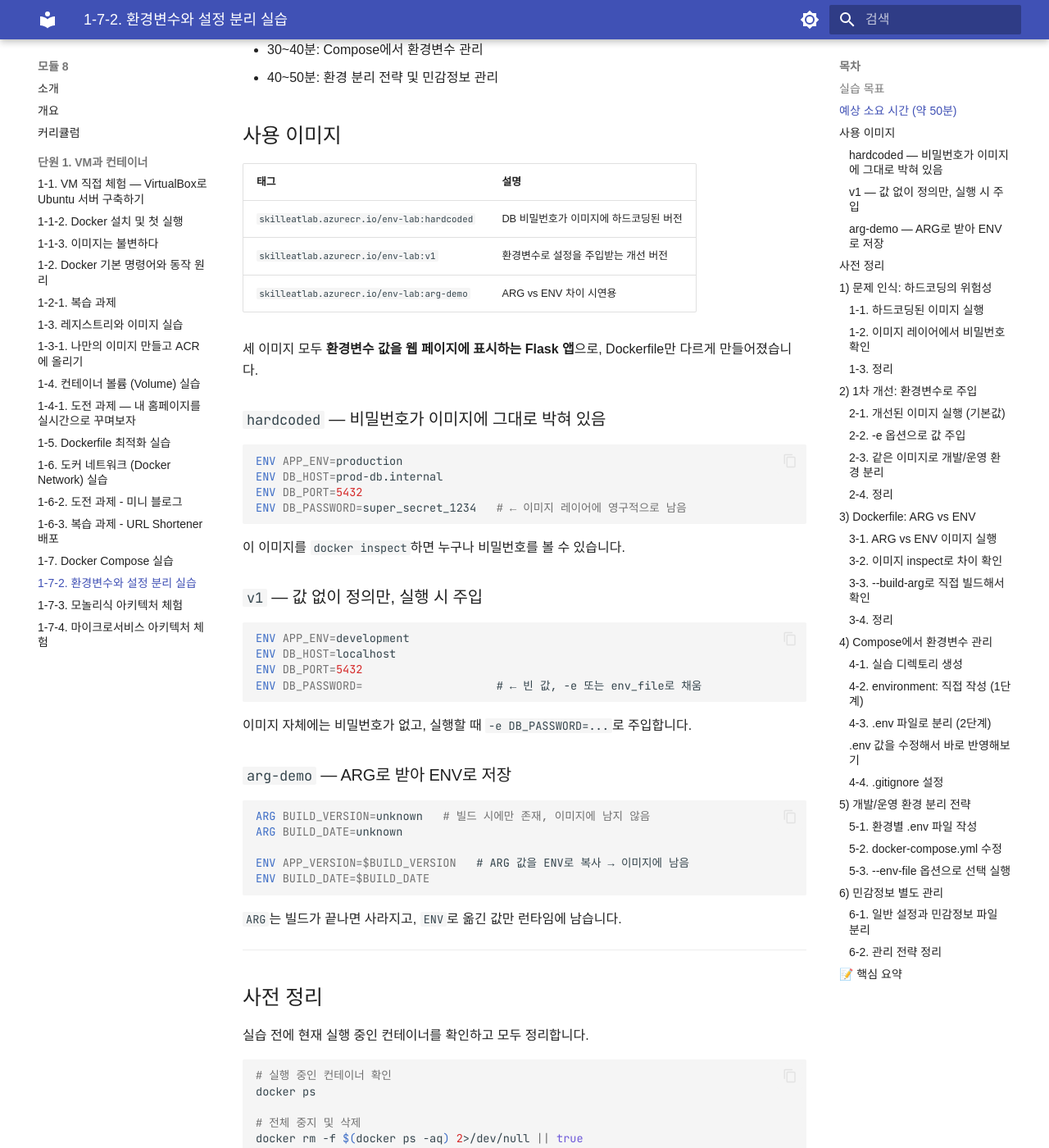
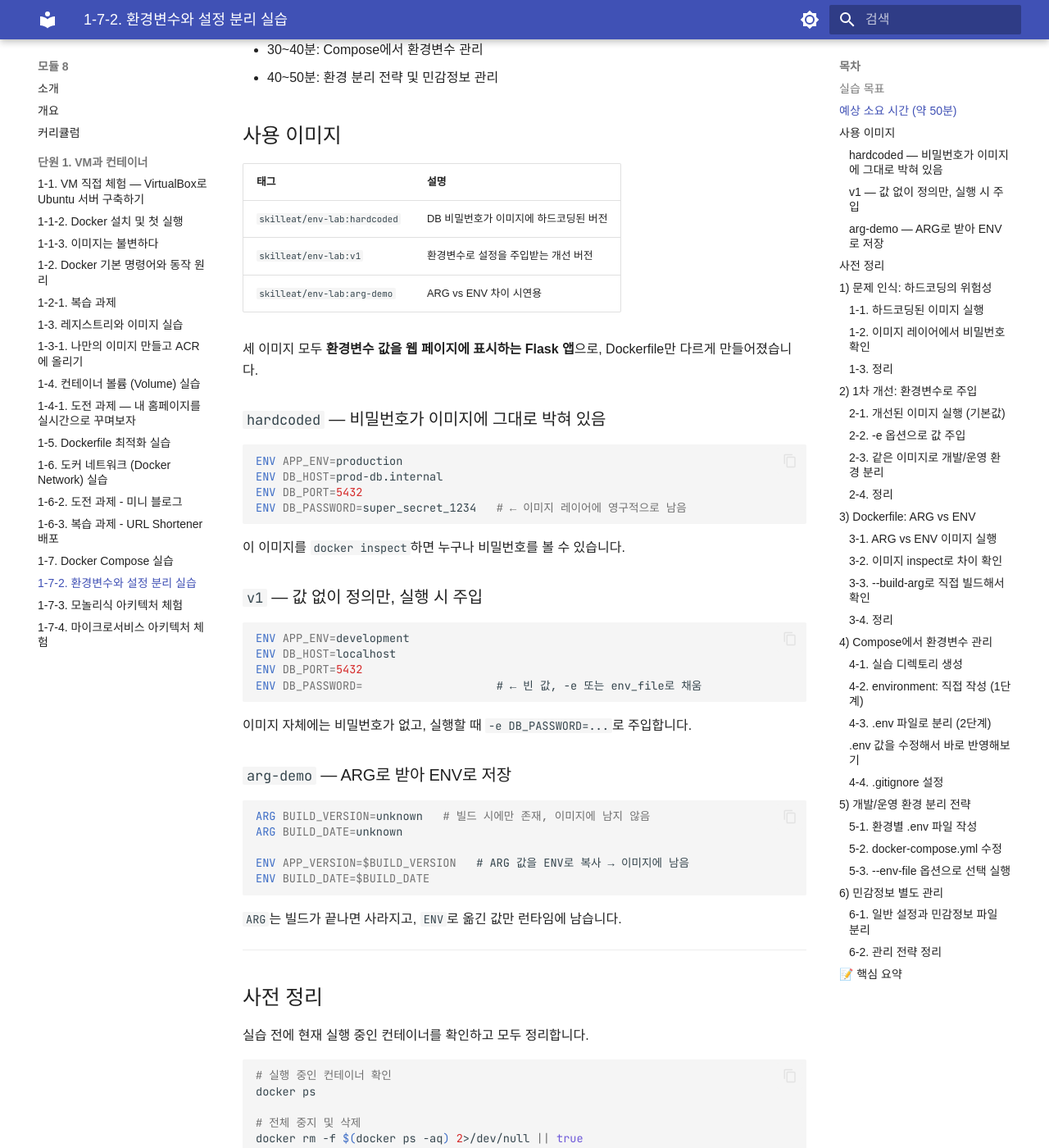
Before and after one commit to skilleat-labs/docker-k8s-labs, an MkDocs documentation site: the page built from docs/modules/module8/1-7-2.md, in a window 1280 px wide and 1400 px high, scrolled down 582 px. Shown: the whole window at 82% size. Built offline with MkDocs 1.6.1 and Material for MkDocs 9.7.7, drawn with Linux system fonts in a browser that asks for light colours; some web fonts are replaced; some of the changed text lies outside the part shown.

Commit message:
docs: 1-7-2 ACR 이미지를 Docker Hub(skilleat/) 이미지로 교체

````diff
--- a/docs/modules/module8/1-7-2.md
+++ b/docs/modules/module8/1-7-2.md
@@ -20,9 +20,9 @@
 
 | 태그 | 설명 |
 |------|------|
-| `skilleatlab.azurecr.io/env-lab:hardcoded` | DB 비밀번호가 이미지에 하드코딩된 버전 |
-| `skilleatlab.azurecr.io/env-lab:v1` | 환경변수로 설정을 주입받는 개선 버전 |
-| `skilleatlab.azurecr.io/env-lab:arg-demo` | ARG vs ENV 차이 시연용 |
+| `skilleat/env-lab:hardcoded` | DB 비밀번호가 이미지에 하드코딩된 버전 |
+| `skilleat/env-lab:v1` | 환경변수로 설정을 주입받는 개선 버전 |
+| `skilleat/env-lab:arg-demo` | ARG vs ENV 차이 시연용 |
 
 세 이미지 모두 **환경변수 값을 웹 페이지에 표시하는 Flask 앱**으로, Dockerfile만 다르게 만들어졌습니다.
 
@@ -85,7 +85,7 @@
 
 ```bash
 docker run -d --name hardcoded-app -p 5001:5000 \
-  skilleatlab.azurecr.io/env-lab:hardcoded
+  skilleat/env-lab:hardcoded
 ```
 
 브라우저에서 확인합니다.
@@ -101,7 +101,7 @@
 이미지를 inspect해서 ENV에 비밀번호가 박혀있는지 확인합니다.
 
 ```bash
-docker inspect skilleatlab.azurecr.io/env-lab:hardcoded | grep -A 20 '"Env"'
+docker inspect skilleat/env-lab:hardcoded | grep -A 20 '"Env"'
 ```
 
 관찰 포인트:
@@ -124,7 +124,7 @@
 
 ```bash
 docker run -d --name env-app -p 5001:5000 \
-  skilleatlab.azurecr.io/env-lab:v1
+  skilleat/env-lab:v1
 ```
 
 브라우저에서 확인하면 `DB_PASSWORD`가 비어있습니다.
@@ -145,7 +145,7 @@
   -e DB_HOST=prod-db.internal \
   -e DB_PORT=5432 \
   -e DB_PASSWORD=my_secure_password \
-  skilleatlab.azurecr.io/env-lab:v1
+  skilleat/env-lab:v1
 ```
 
 브라우저에서 2-1과 비교해보세요.
@@ -166,7 +166,7 @@
   -e APP_ENV=development \
   -e DB_HOST=localhost \
   -e DB_PASSWORD=devpassword \
-  skilleatlab.azurecr.io/env-lab:v1
+  skilleat/env-lab:v1
 ```
 
 **운영 환경:**
@@ -176,7 +176,7 @@
   -e APP_ENV=production \
   -e DB_HOST=prod-db.internal \
   -e DB_PASSWORD=prodpassword \
-  skilleatlab.azurecr.io/env-lab:v1
+  skilleat/env-lab:v1
 ```
 
 브라우저에서 세 개를 나란히 열어서 비교해보세요.
@@ -213,7 +213,7 @@
 
 ```bash
 docker run -d --name arg-demo -p 5001:5000 \
-  skilleatlab.azurecr.io/env-lab:arg-demo
+  skilleat/env-lab:arg-demo
 ```
 
 브라우저에서 `APP_VERSION`과 `BUILD_DATE`를 확인합니다.
@@ -225,7 +225,7 @@
 ### 3-2. 이미지 inspect로 차이 확인
 
 ```bash
-docker inspect skilleatlab.azurecr.io/env-lab:arg-demo | grep -A 20 '"Env"'
+docker inspect skilleat/env-lab:arg-demo | grep -A 20 '"Env"'
 ```
 
 관찰 포인트:
@@ -308,7 +308,7 @@
 ```yaml
 services:
   app:
-    image: skilleatlab.azurecr.io/env-lab:v1
+    image: skilleat/env-lab:v1
     ports:
       - "5001:5000"
     environment:
@@ -356,7 +356,7 @@
 ```yaml
 services:
   app:
-    image: skilleatlab.azurecr.io/env-lab:v1
+    image: skilleat/env-lab:v1
     ports:
       - "5001:5000"
     env_file:
@@ -482,7 +482,7 @@
 ```yaml
 services:
   app:
-    image: skilleatlab.azurecr.io/env-lab:v1
+    image: skilleat/env-lab:v1
     ports:
       - "5001:5000"
     environment:
@@ -569,7 +569,7 @@
 ```yaml
 services:
   app:
-    image: skilleatlab.azurecr.io/env-lab:v1
+    image: skilleat/env-lab:v1
     ports:
       - "5001:5000"
     env_file:
````
